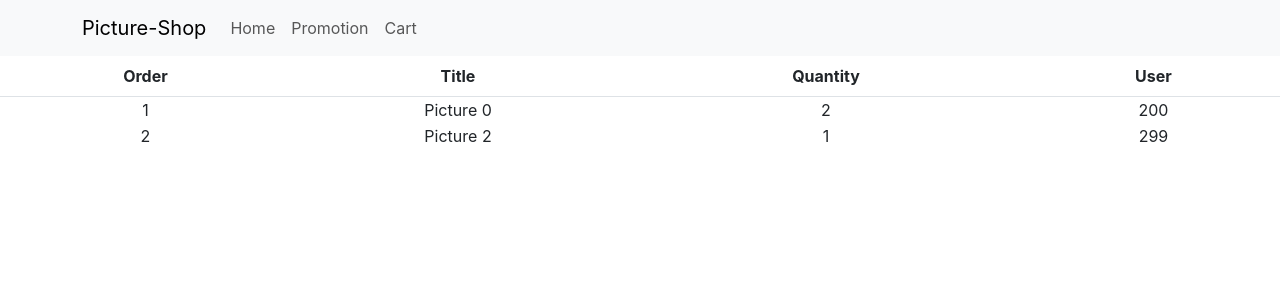
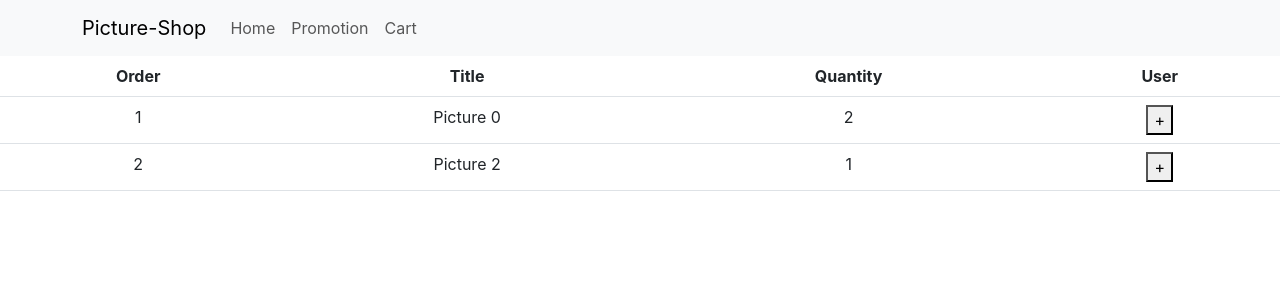
Before and after one commit to mokimokheonpark/picture-shop, a React (Create React App) app: page /cart in a window 1280 px wide. Shown: the top 300 px of the page. Built offline with nearby package versions, Linux system fonts and the light colour scheme.

Commit message:
implemented Cart

```diff
--- a/src/routes/Cart.js
+++ b/src/routes/Cart.js
@@ -1,10 +1,12 @@
-import { useSelector } from "react-redux";
+import { useDispatch, useSelector } from "react-redux";
 import { Table } from "react-bootstrap";
+import { increaseQuantity } from "../store/cartSlice";
 
 function Cart() {
   const state = useSelector((state) => {
     return state;
   });
+  const dispatch = useDispatch();
 
   return (
     <Table>
@@ -16,14 +18,24 @@ function Cart() {
           <th>User</th>
         </tr>
       </thead>
-      {state.cart.map((_, i) => (
-        <tr key={i}>
-          <td>{i + 1}</td>
-          <td>{state.cart[i].title}</td>
-          <td>{state.cart[i].quantity}</td>
-          <td>{state.cart[i].totalPrice}</td>
-        </tr>
-      ))}
+      <tbody>
+        {state.cartSlice.map((_, i) => (
+          <tr key={i}>
+            <td>{i + 1}</td>
+            <td>{state.cartSlice[i].title}</td>
+            <td>{state.cartSlice[i].quantity}</td>
+            <td>
+              <button
+                onClick={() => {
+                  dispatch(increaseQuantity(state.cartSlice[i].id));
+                }}
+              >
+                +
+              </button>
+            </td>
+          </tr>
+        ))}
+      </tbody>
     </Table>
   );
 }
--- a/src/routes/Detail.js
+++ b/src/routes/Detail.js
@@ -1,8 +1,10 @@
 import { useEffect, useState } from "react";
 import { useParams } from "react-router-dom";
+import { useDispatch } from "react-redux";
 import { Nav } from "react-bootstrap";
 import "./detail.css";
 import TabContent from "../components/TabContent";
+import { orderPicture } from "../store/cartSlice";
 
 function Detail(props) {
   const [animationStatus, setAnimationStatus] = useState("");
@@ -17,6 +19,7 @@ function Detail(props) {
     return p.id === parseInt(id);
   });
   const [tab, setTab] = useState(0);
+  const dispatch = useDispatch();
 
   return (
     <div className={"container animation-start " + animationStatus}>
@@ -33,7 +36,20 @@ function Detail(props) {
           <h4 className="pt-5">{picture.title}</h4>
           <p>{picture.detail}</p>
           <p>{picture.price}</p>
-          <button className="btn btn-danger">Order</button>
+          <button
+            className="btn btn-danger"
+            onClick={() => {
+              dispatch(
+                orderPicture({
+                  id: picture.id,
+                  title: picture.title,
+                  quantity: 1,
+                })
+              );
+            }}
+          >
+            Order
+          </button>
         </div>
       </div>
 
--- a/src/store.js
+++ b/src/store.js
@@ -1,15 +1,8 @@
-import { configureStore, createSlice } from "@reduxjs/toolkit";
-
-const cart = createSlice({
-  name: "cart",
-  initialState: [
-    { title: "Picture 0", quantity: 2, totalPrice: 200 },
-    { title: "Picture 2", quantity: 1, totalPrice: 299 },
-  ],
-});
+import { configureStore } from "@reduxjs/toolkit";
+import cartSlice from "./store/cartSlice";
 
 export default configureStore({
   reducer: {
-    cart: cart.reducer,
+    cartSlice: cartSlice.reducer,
   },
 });
--- /dev/null
+++ b/src/store/cartSlice.js
@@ -0,0 +1,24 @@
+import { createSlice } from "@reduxjs/toolkit";
+
+const cartSlice = createSlice({
+  name: "cartSlice",
+  initialState: [
+    { id: 0, title: "Picture 0", quantity: 2 },
+    { id: 2, title: "Picture 2", quantity: 1 },
+  ],
+  reducers: {
+    increaseQuantity(state, action) {
+      const index = state.findIndex((s) => {
+        return s.id === action.payload;
+      });
+      state[index].quantity++;
+    },
+    orderPicture(state, action) {
+      state.push(action.payload);
+    },
+  },
+});
+
+export const { increaseQuantity, orderPicture } = cartSlice.actions;
+
+export default cartSlice;
```
